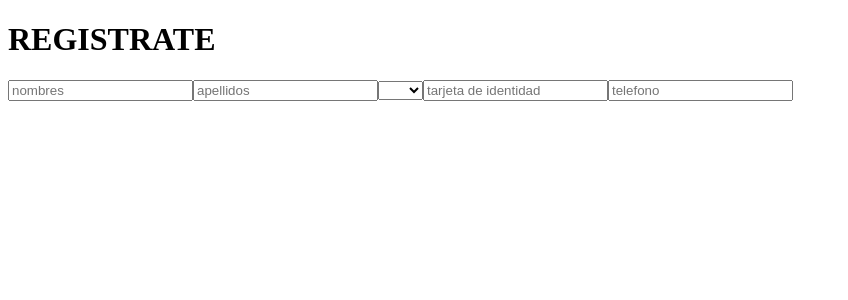
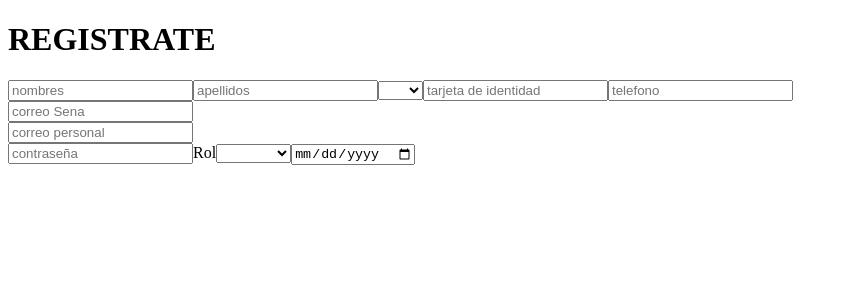
Before and after one commit to Andreaperez1/Proyecto-sena, a React (Vite) app in the folder proyect-sena-app/: page / in a window 1280 px wide. Shown: the top 300 px of the page, without its empty margins (0-848 px from the left). Built offline with nearby package versions, Linux system fonts and the light colour scheme.

Commit message:
realizado campos correspondientes correo, fechade nacimiento, rol, contraseña

```diff
--- /dev/null
+++ b/proyect-sena-app/src/componentes/correo.jsx
@@ -0,0 +1,13 @@
+
+
+function Correo (props) {
+    return (
+        <div>
+            <label className = {`correo ${props.correo}`} htmlFor={`correo ${props.correo}`} > </label>
+            <input type="email" name={`correo ${props.correo}`} label={`correo ${props.correo}`} placeholder={`correo ${props.correo}`} required>
+            </input>
+        </div>
+    )
+}
+
+export default Correo
--- a/proyect-sena-app/src/page/Registro.jsx
+++ b/proyect-sena-app/src/page/Registro.jsx
@@ -1,11 +1,13 @@
-import React from "react";
+
 import Input from "../componentes/Input";
 import Desplegable from "../componentes/desplegable";
+import Correo from "../componentes/correo"
 
 const Registro = () => {
   return (
     <div>
       <h1>REGISTRATE</h1>
+      <form action="">
 
       <Input label ="nombres"></Input>
 
@@ -25,7 +27,29 @@ const Registro = () => {
 
 <Input label ="telefono"></Input>
 
+<Correo
+correo = "Sena"/>
 
+<Correo
+correo = "personal"/>
+
+<label htmlFor="contaseña"></label>
+<input type="password" placeholder="contraseña" />
+
+<label htmlFor="Rol">Rol</label>
+<Desplegable
+options={[
+  {value:" ", label: " "},
+        {value:"Aprendiz", label: "Aprendiz"},
+        {value:"Profesor", label: "Profesor"},
+        {value:"Admin", label: "Admin"},
+
+]}/>
+
+<label htmlFor="fechaNacimiento"></label>
+<input type="date" />
+
+</form>
 
     </div>
   )
```
